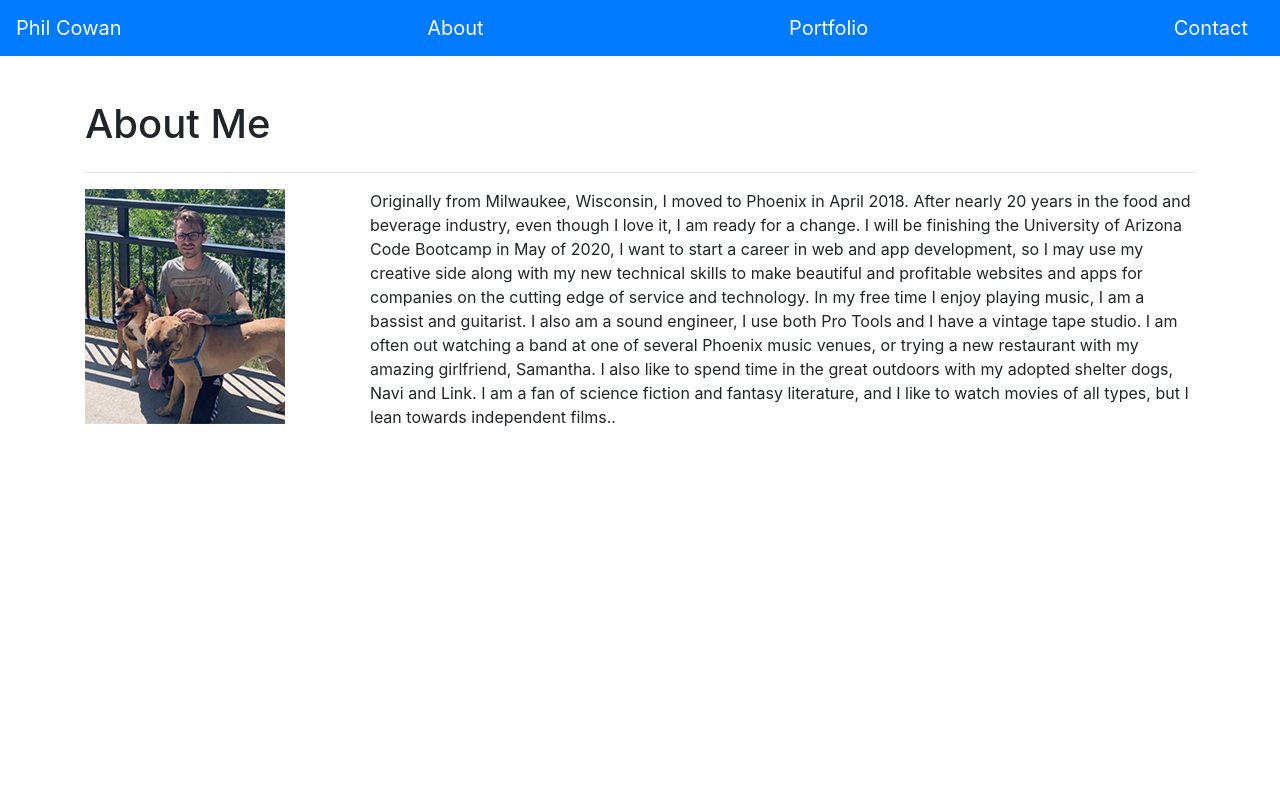
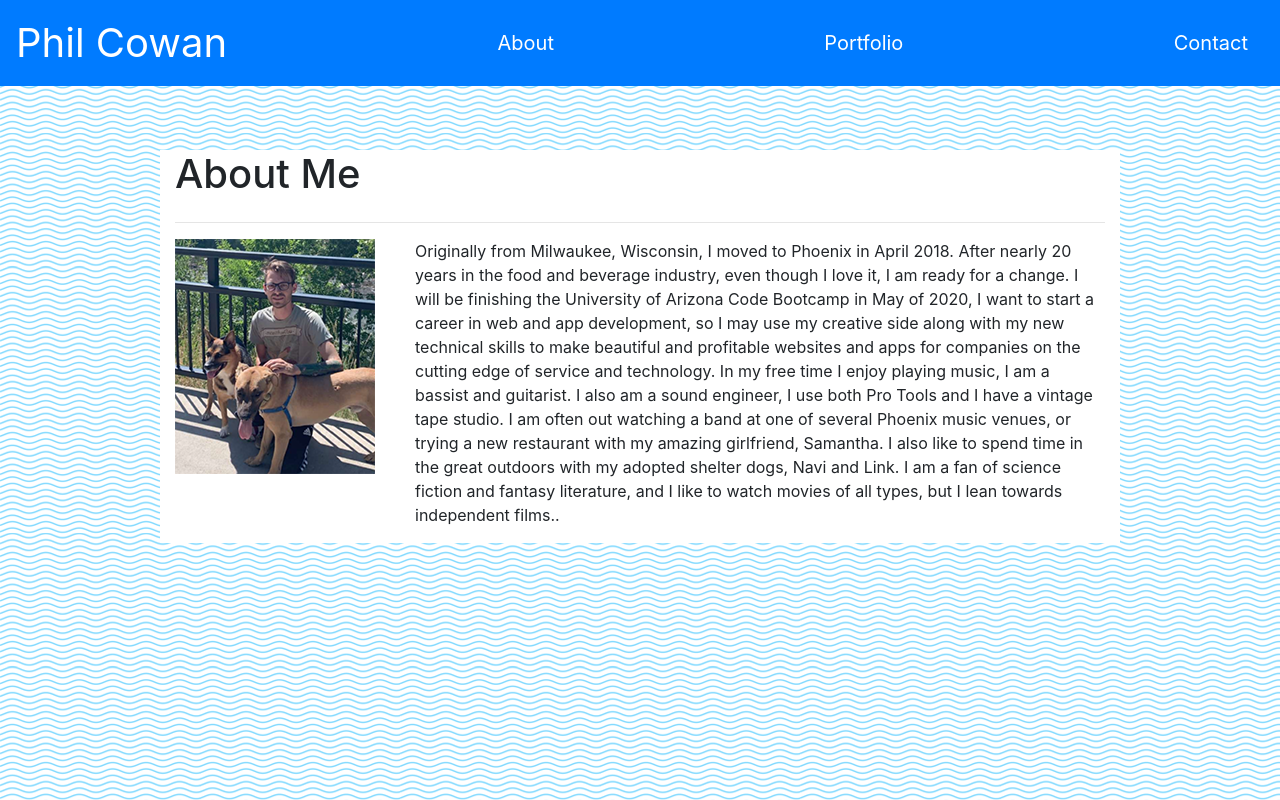
Before and after one commit to phil4lif/bootstrap-portfolio, a plain HTML site: page index.html in a window 1280 px wide. Drawn offline with nearby package versions, Linux system fonts and the light colour scheme.

Commit message:
writing more style for nav bar and margins

```diff
--- a/assets/styles/style.css
+++ b/assets/styles/style.css
@@ -6,4 +6,9 @@ body {
     background-color: white;
     width: 100%;
     max-width: 960px;
+    margin-top: 150px;
 }
+
+.myname {
+    font-size: 40px;
+}
--- a/index.html
+++ b/index.html
@@ -6,17 +6,18 @@
     <meta http-equiv="X-UA-Compatible" content="ie=edge">
     <title>About Me</title>
     <link rel="stylesheet" href="https://stackpath.bootstrapcdn.com/bootstrap/4.4.1/css/bootstrap.min.css" integrity="sha384-Vkoo8x4CGsO3+Hhxv8T/Q5PaXtkKtu6ug5TOeNV6gBiFeWPGFN9MuhOf23Q9Ifjh" crossorigin="anonymous">
+    <link rel="stylesheet" type="text/css" href="assets/styles/style.css">
 </head>
 <body>
     <header>
-        <nav class="navbar fixed-top navbar-dark bg-primary">
-            <a class="navbar-brand" href="index.html">Phil Cowan</a>
+        <nav  class="navbar fixed-top navbar-dark bg-primary">
+            <a class ="myname navbar-brand" href="index.html">Phil Cowan</a>
             <a class="navbar-brand" href="index.html">About</a>
             <a class="navbar-brand" href="portfolio.html">Portfolio</a>
             <a class="navbar-brand" href="contact.html">Contact</a>
         </nav>
     </header>
-        <div class="container" style="margin-top:100px;">
+        <div class="container">
             <div class="row">
                 <div class="col-md-3"><h1>About Me</h1></div>
             </div>
```
Also changed, not shown: contact.html (+2 -1 lines), portfolio.html (+1 -1 lines).
